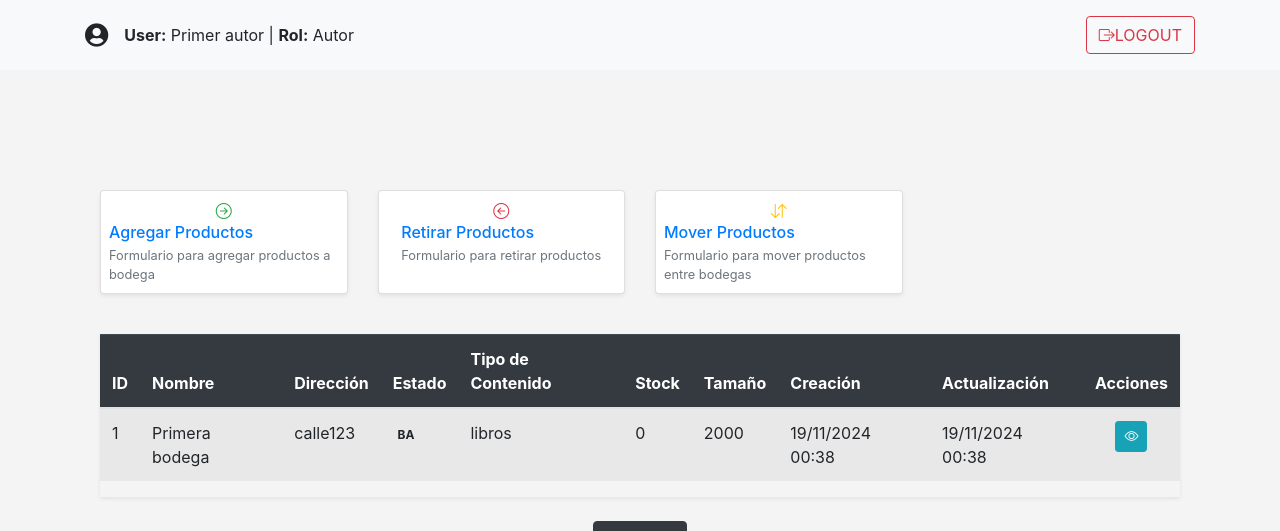
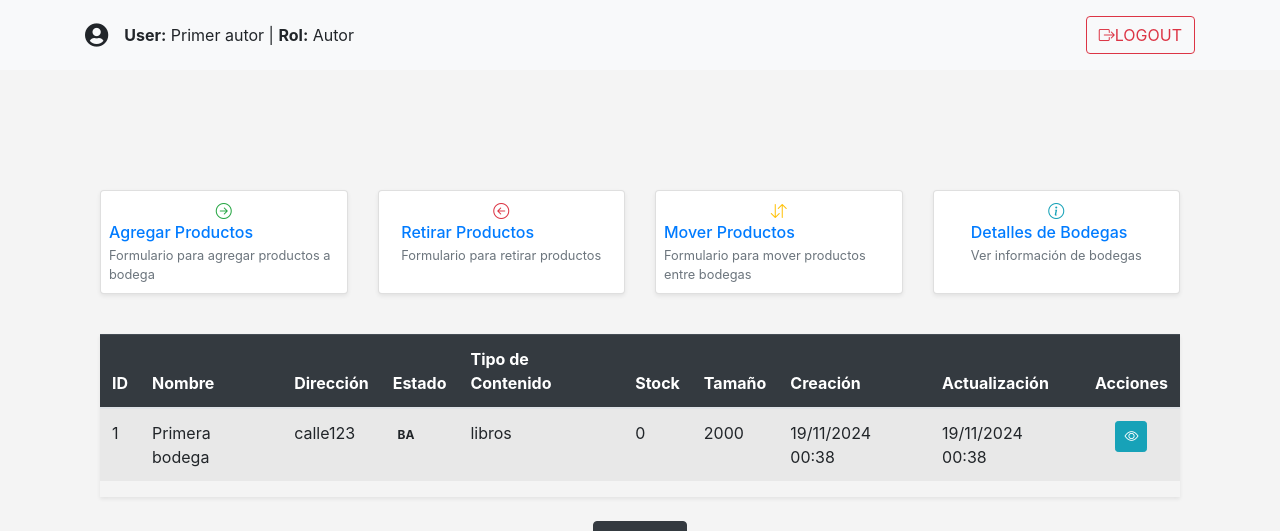
Before and after one commit to TheNewAarons/Gestor_Libreria, a Django app: page /Bodegas/bodegas_list/ in a window 1280 px wide; the page is wider, and only the part inside the window is pictured. Shown: the part 80-611 px from the top of that part. Run offline with Django 5.2, Linux system fonts and the light colour scheme; a user stored in the database is signed in; data comes from the database, SQL or seed files in the repository; some libraries are stand-ins or nearby versions.

Commit message:
Implementar nuevas funcionalidades para la gestión de bodegas: se añaden vistas y URLs para eliminar bodegas vacías, listar detalles de bodegas y editar bodegas. Se actualiza la plantilla de la lista de bodegas para incluir accesos directos a estas nuevas funcionalidades. Mejora en la navegación del sistema.

```diff
--- a/Bodegas/templates/bodegas/bodegas_list.html
+++ b/Bodegas/templates/bodegas/bodegas_list.html
@@ -3,7 +3,7 @@
 {% block content %}
 
 <div class="container mt-4">
-    <!-- Cards de acceso rápido en una fila con 4 columnas -->
+    <!-- Cards de acceso rápido -->
     <div class="row mb-4">
         <!-- Card 1: Crear Bodega (Solo para Jefe de Bodega) -->
         {% if request.user.rol == 'Jefe de Bodega' %}
@@ -15,6 +15,19 @@
                 <div>
                     <h6 class="card-title mb-1">Crear Bodega</h6>
                     <p class="text-muted small mb-0">Formulario para crear una bodega</p>
+                </div>
+            </a>
+        </div>
+
+        <!-- Card 5: Eliminar Bodegas (Solo para Jefe de Bodega) -->
+        <div class="col-sm-3 mb-3">
+            <a href="{% url 'eliminar_bodegas' %}" class="card shadow-sm p-2 h-100 d-flex align-items-center text-decoration-none">
+                <div class="me-3 text-danger fs-3">
+                    <i class="bi bi-trash3"></i>
+                </div>
+                <div>
+                    <h6 class="card-title mb-1">Eliminar Bodegas</h6>
+                    <p class="text-muted small mb-0">Eliminar bodegas vacías</p>
                 </div>
             </a>
         </div>
@@ -58,6 +71,34 @@
                 </div>
             </a>
         </div>
+        <!-- Card 6: Detalles de Bodegas -->
+        <div class="col-sm-3 mb-3">
+            <a href="{% url 'bodegas_detail_list' %}" class="card shadow-sm p-2 h-100 d-flex align-items-center text-decoration-none">
+                <div class="me-3 text-info fs-3">
+                    <i class="bi bi-info-circle"></i>
+                </div>
+                <div>
+                    <h6 class="card-title mb-1">Detalles de Bodegas</h6>
+                    <p class="text-muted small mb-0">Ver información de bodegas</p>
+                </div>
+            </a>
+        </div>
+        {% if request.user.rol == 'Jefe de Bodega' %}
+            <!-- ... otras cards del Jefe de Bodega ... -->
+
+            <!-- Card: Editar Bodegas -->
+            <div class="col-sm-3 mb-3">
+                <a href="{% url 'editar_bodegas_list' %}" class="card shadow-sm p-2 h-100 d-flex align-items-center text-decoration-none">
+                    <div class="me-3 text-primary fs-3">
+                        <i class="bi bi-pencil-square"></i>
+                    </div>
+                    <div>
+                        <h6 class="card-title mb-1">Editar Bodegas</h6>
+                        <p class="text-muted small mb-0">Modificar datos de bodegas</p>
+                    </div>
+                </a>
+            </div>
+        {% endif %}
     </div>
 
     <!-- Tabla de bodegas -->
@@ -123,9 +164,7 @@
 
     <!-- Botón de regreso -->
     <div class="text-center mt-4">
-        <a class="btn btn-dark" href="{% url 'base' %}">
-            <i class="bi bi-arrow-left-circle"></i> Volver
-        </a>
+        <a class="btn btn-dark" href="{% url 'base' %}"><i class="bi bi-arrow-left-circle"></i> Volver</a>
     </div>
 </div>
 
--- a/Bodegas/urls.py
+++ b/Bodegas/urls.py
@@ -14,4 +14,8 @@ urlpatterns = [
     path('retirar-producto/<int:bodega_id>/', views.retirar_producto_bodega, name='retirar_producto_bodega_detail'),
     path('mover-producto/', views.mover_producto, name='mover_producto'),
     path('get-productos-bodega/', views.get_productos_bodega, name='get_productos_bodega'),
+    path('eliminar-bodegas/', views.eliminar_bodegas_view, name='eliminar_bodegas'),
+    path('bodegas_detail_list/', views.bodegas_detail_list, name='bodegas_detail_list'),
+    path('editar-bodegas/', views.editar_bodegas_list, name='editar_bodegas_list'),
+    path('editar-bodega/<int:pk>/', views.editar_bodega, name='editar_bodega'),
 ]
--- a/Bodegas/views.py
+++ b/Bodegas/views.py
@@ -1,4 +1,4 @@
-from django.shortcuts import render
+from django.shortcuts import render, redirect, get_object_or_404
 from django.contrib import messages
 from django.views.generic.list import ListView
 from django.views.generic.edit import CreateView, UpdateView, DeleteView
@@ -288,3 +288,61 @@ class BodegasDetailView(DetailView):
     model = Bodega
     template_name = 'Bodegas/bodegas_detail.html'
     context_object_name = 'bodega'
+
+def eliminar_bodegas_view(request):
+    # Filtrar bodegas que están vacías y no están ocupadas
+    bodegas_para_eliminar = Bodega.objects.filter(estado='VA', nivel_stock=0)
+
+    if request.method == 'POST':
+        bodega_id = request.POST.get('bodega_id')
+        bodega = get_object_or_404(Bodega, id=bodega_id, estado='VA', nivel_stock=0)
+        bodega.delete()
+        messages.success(request, 'Bodega eliminada exitosamente')
+        return redirect('eliminar_bodegas')
+
+    return render(request, 'bodegas/eliminar_bodegas.html', {'bodegas': bodegas_para_eliminar})
+
+def bodegas_detail_list(request):
+    bodegas = Bodega.objects.all()
+    detalles_bodegas = []
+
+    for bodega in bodegas:
+        productos = ProductoBodega.objects.filter(bodega=bodega, cantidad__gt=0)
+        detalles_bodegas.append({
+            'bodega': bodega,
+            'productos': productos,
+            'total_productos': sum(p.cantidad for p in productos)
+        })
+
+    return render(request, 'bodegas/bodegas_detail_list.html', {
+        'detalles_bodegas': detalles_bodegas
+    })
+
+def editar_bodegas_list(request):
+    bodegas = Bodega.objects.all()
+    return render(request, 'bodegas/editar_bodegas_list.html', {'bodegas': bodegas})
+
+def editar_bodega(request, pk):
+    bodega = get_object_or_404(Bodega, pk=pk)
+
+    if request.method == 'POST':
+        nombre = request.POST.get('nombre')
+        direccion = request.POST.get('direccion')
+
+        # Verificar si el nombre o dirección ya existen en otras bodegas
+        if Bodega.objects.exclude(pk=pk).filter(nombre=nombre).exists():
+            messages.error(request, 'Ya existe una bodega con este nombre')
+            return redirect('editar_bodega', pk=pk)
+
+        if Bodega.objects.exclude(pk=pk).filter(direccion=direccion).exists():
+            messages.error(request, 'Ya existe una bodega con esta dirección')
+            return redirect('editar_bodega', pk=pk)
+
+        bodega.nombre = nombre
+        bodega.direccion = direccion
+        bodega.save()
+
+        messages.success(request, 'Bodega actualizada exitosamente')
+        return redirect('editar_bodegas_list')
+
+    return render(request, 'bodegas/editar_bodega.html', {'bodega': bodega})
--- a/Libreria/templates/libreria/Base_Modulos.html
+++ b/Libreria/templates/libreria/Base_Modulos.html
@@ -39,11 +39,15 @@
                     </a>
                     <ul class="dropdown-menu" aria-labelledby="navbarDropdownMenuLink1">
                         <li><a class="dropdown-item" href="{% url 'bodegas_create' %}">Agregar Bodega</a></li>
+                        <li><a class="dropdown-item" href="{% url 'eliminar_bodegas' %}">Eliminar Bodegas</a></li>
                         <li><a class="dropdown-item" href="{% url 'bodegas_list' %}">Listar Bodegas</a></li>
+                        <li><a class="dropdown-item" href="{% url 'bodegas_detail_list' %}">Detalles de Bodega</a></li>
+                        {% if request.user.rol == 'Jefe de Bodega' %}
+                        <li><a class="dropdown-item" href="{% url 'editar_bodegas_list' %}">Editar Bodegas</a></li>
+                        {% endif %}
                         <li><a class="dropdown-item" href="{% url 'agregar_producto_bodega' %}">Agregar Producto a Bodega</a></li>
                         <li><a class="dropdown-item" href="{% url 'retirar_producto_bodega' %}">Quitar Producto de Bodega</a></li>
                         <li><a class="dropdown-item" href="{% url 'mover_producto' %}">Mover Producto entre Bodegas</a></li>
-                        <li><a class="dropdown-item" href="#">Listar Productos en Bodega</a></li>
                     </ul>
                 </li>
                 <li class="nav-item dropdown">
```
Also changed, not shown: Bodegas/templates/bodegas/bodegas_detail_list.html (added, +57 -0 lines), Bodegas/templates/bodegas/editar_bodegas_list.html (added, +62 -0 lines), Bodegas/templates/bodegas/eliminar_bodegas.html (added, +54 -0 lines).
